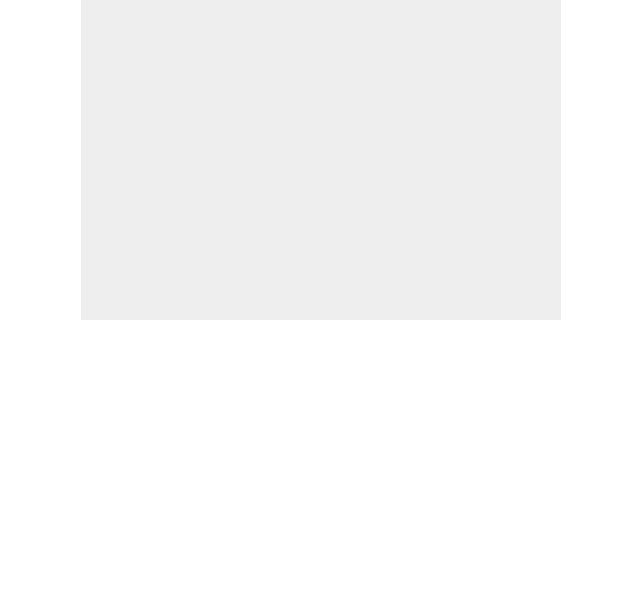
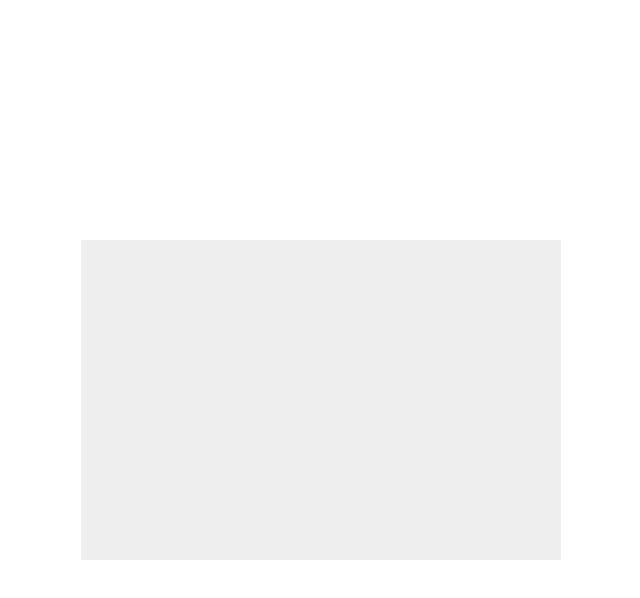
Before and after one commit to sunguru98/PSG-HTML-JS-Workshop, a website: page index.html in a window 1280 px wide. Shown: the whole page, without its empty margins (319-959 px from the left). Drawn offline with Linux system fonts and the light colour scheme.

Commit message:
Initiated the canvas for the game

```diff
--- a/index.js
+++ b/index.js
@@ -0,0 +1 @@
+console.log('Connected')
--- a/style.css
+++ b/style.css
@@ -13,5 +13,8 @@ body {
 #myCanvas {
   background: #eee;
   display: block;
-  margin: 0 auto;
+  position: absolute;
+  top: 50%;
+  left: 50%;
+  transform: translate(-50%, -50%)
 }
```
